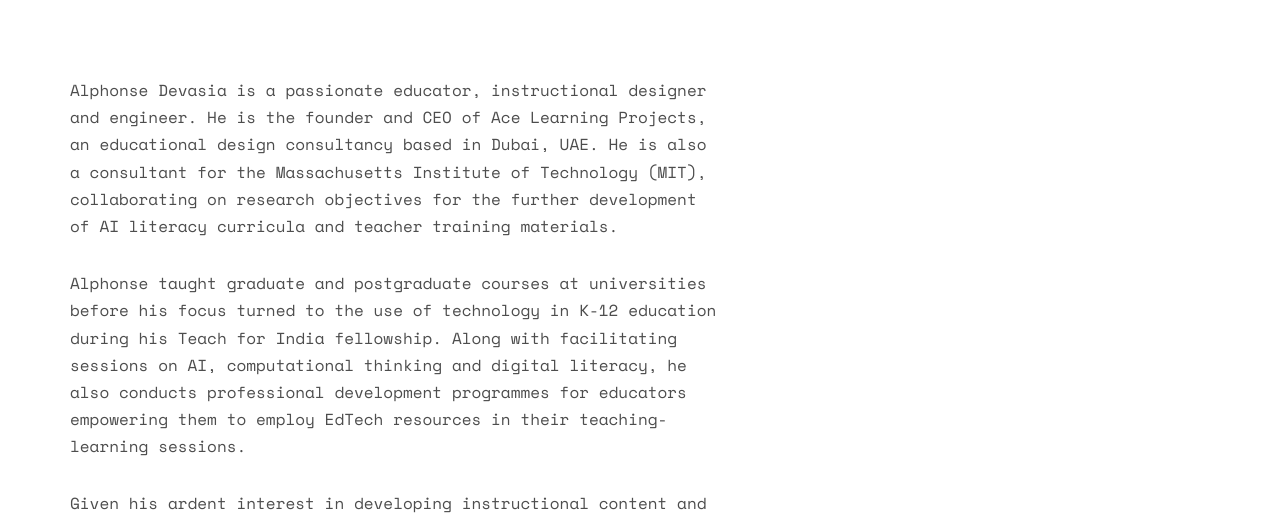
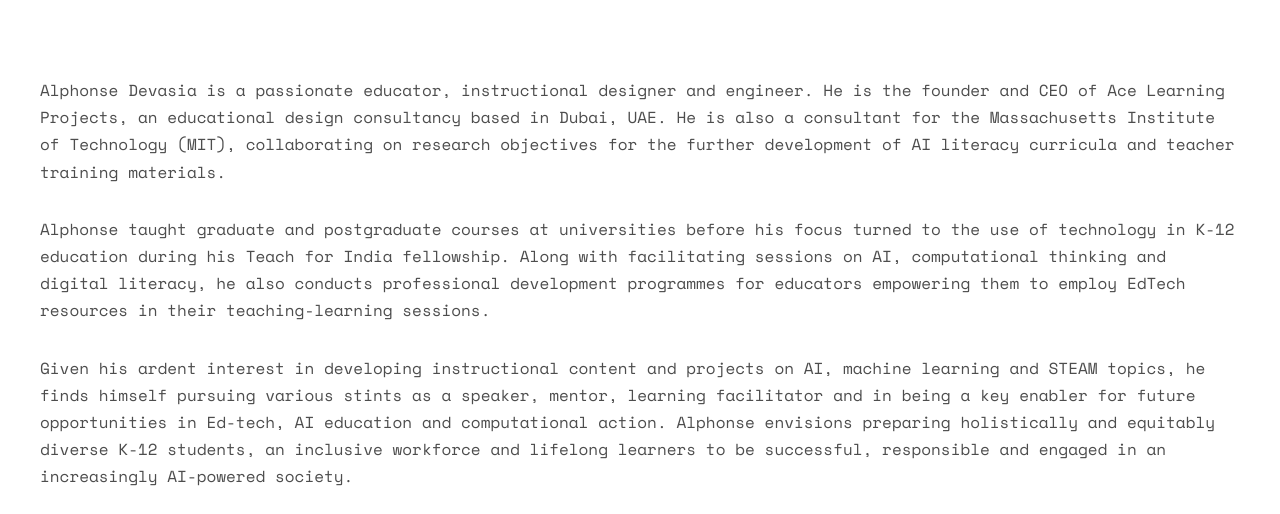
Before and after one commit to alphonse-devasia/alphonse-devasia.github.io, a plain HTML site: page index.html in a window 1280 px wide. Shown: the part 995-1509 px from the top of the page. Drawn offline with nearby package versions, Linux system fonts and the light colour scheme; files whose address does not match are found by name.

Commit message:
Update index.html

```diff
--- a/index.html
+++ b/index.html
@@ -83,7 +83,7 @@
 				</div>
 			</div>
 			<div class="row">
-				<div class="col-md-7">
+				<div class="row">
 					<p>Alphonse Devasia is a passionate educator, instructional designer and engineer. He is the founder and CEO of Ace Learning Projects, an educational design consultancy based in Dubai, UAE. He is also a consultant for the Massachusetts Institute of Technology (MIT), collaborating on research objectives for the further development of AI literacy curricula and teacher training materials.</p>
 					<p>Alphonse taught graduate and postgraduate courses at universities before his focus turned to the use of technology in K-12 education during his Teach for India fellowship. Along with facilitating sessions on AI, computational thinking and digital literacy, he also conducts professional development programmes for educators empowering them to employ EdTech resources in their teaching-learning sessions.</p>
 					<p>Given his ardent interest in developing instructional content and projects on AI, machine learning and STEAM topics, he finds himself pursuing various stints as a speaker, mentor, learning facilitator and in being a key enabler for future opportunities in Ed-tech, AI education and computational action. Alphonse envisions preparing holistically and equitably diverse K-12 students, an inclusive workforce and lifelong learners to be successful, responsible and engaged in an increasingly AI-powered society.</p>
```
